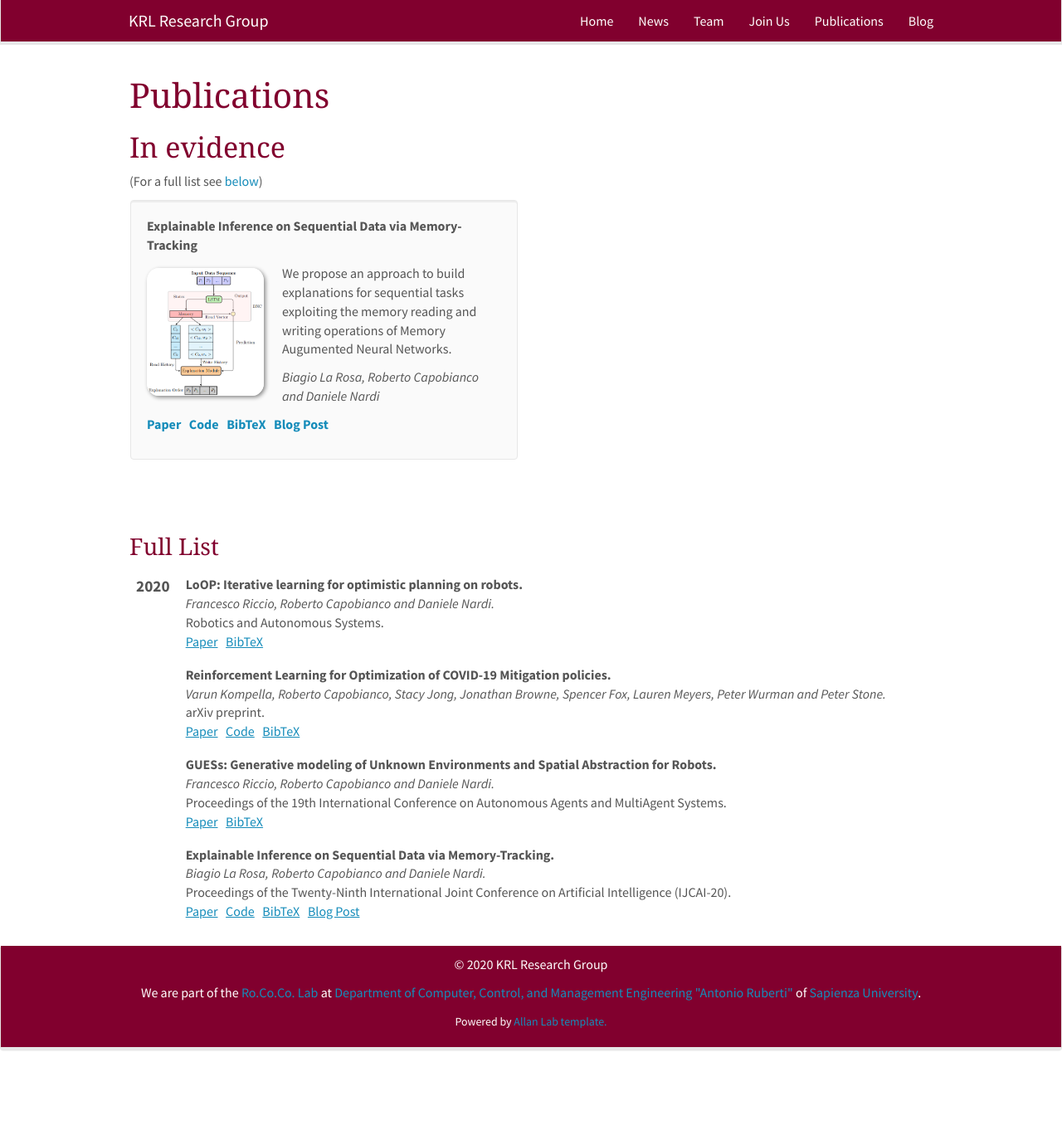
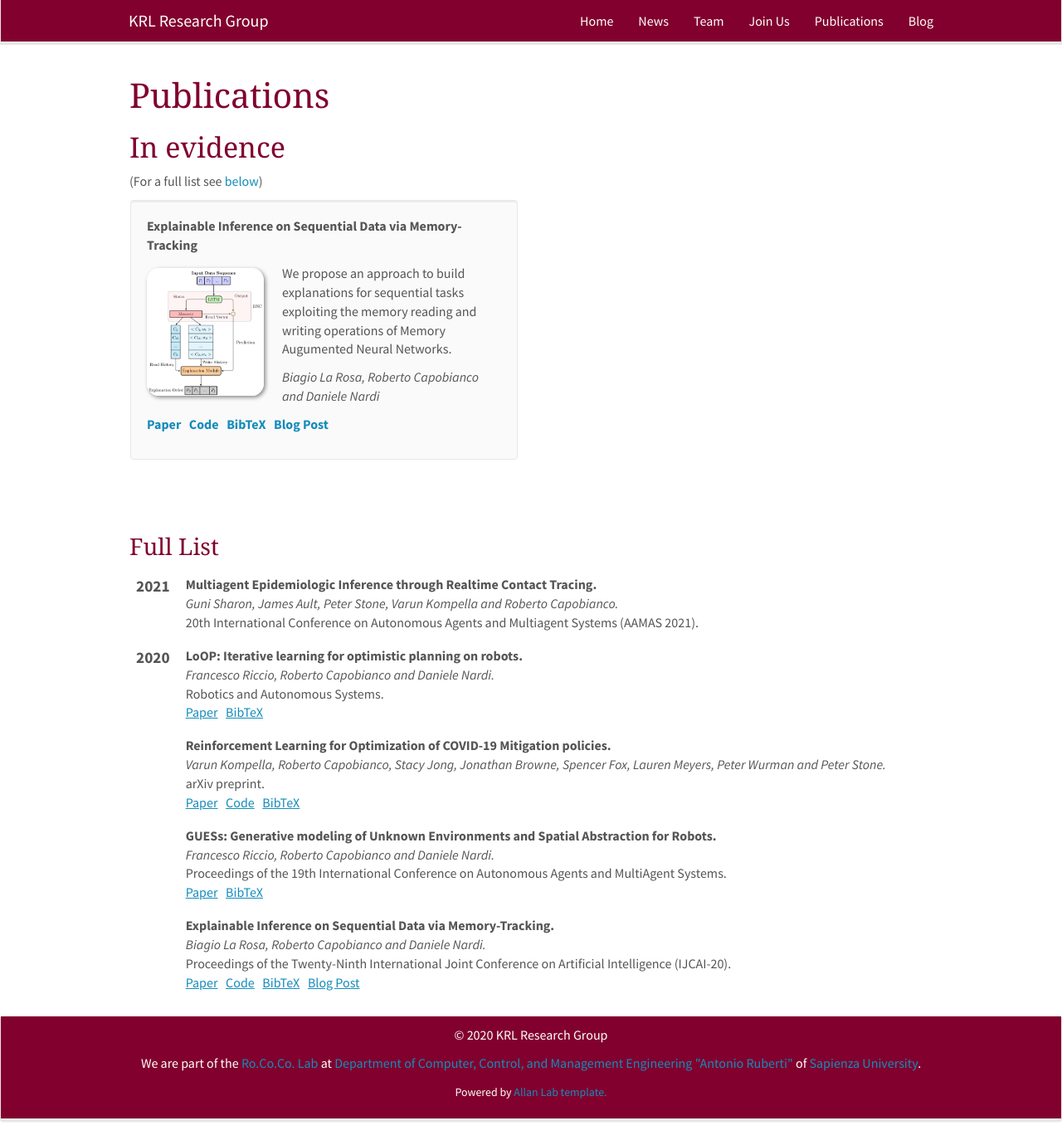
Before and after one commit to KRLGroup/krlgroup.github.io, a Jekyll site: the page built from _pages/publications.md, in a window 1280 px wide and 1374 px high. Shown: the whole window at 83% size. Built offline with Jekyll 4.4.1, drawn with Linux system fonts in a browser that asks for light colours; nearby versions of some CDN libraries.

Commit message:
- added multiagent epidemiologic paper

```diff
--- a/_data/publist.yml
+++ b/_data/publist.yml
@@ -1,3 +1,12 @@
+
+- title: "Multiagent Epidemiologic Inference through Realtime Contact Tracing"
+  authors: Guni Sharon, James Ault, Peter Stone, Varun Kompella and Roberto Capobianco
+  year: 2021
+  publisher: 20th International Conference on Autonomous Agents and Multiagent Systems (AAMAS 2021)
+  link:
+    url:
+    display:  Paper
+  bibtex:
 
 - title: "LoOP: Iterative learning for optimistic planning on robots"
   authors: Francesco Riccio, Roberto Capobianco and Daniele Nardi
```
